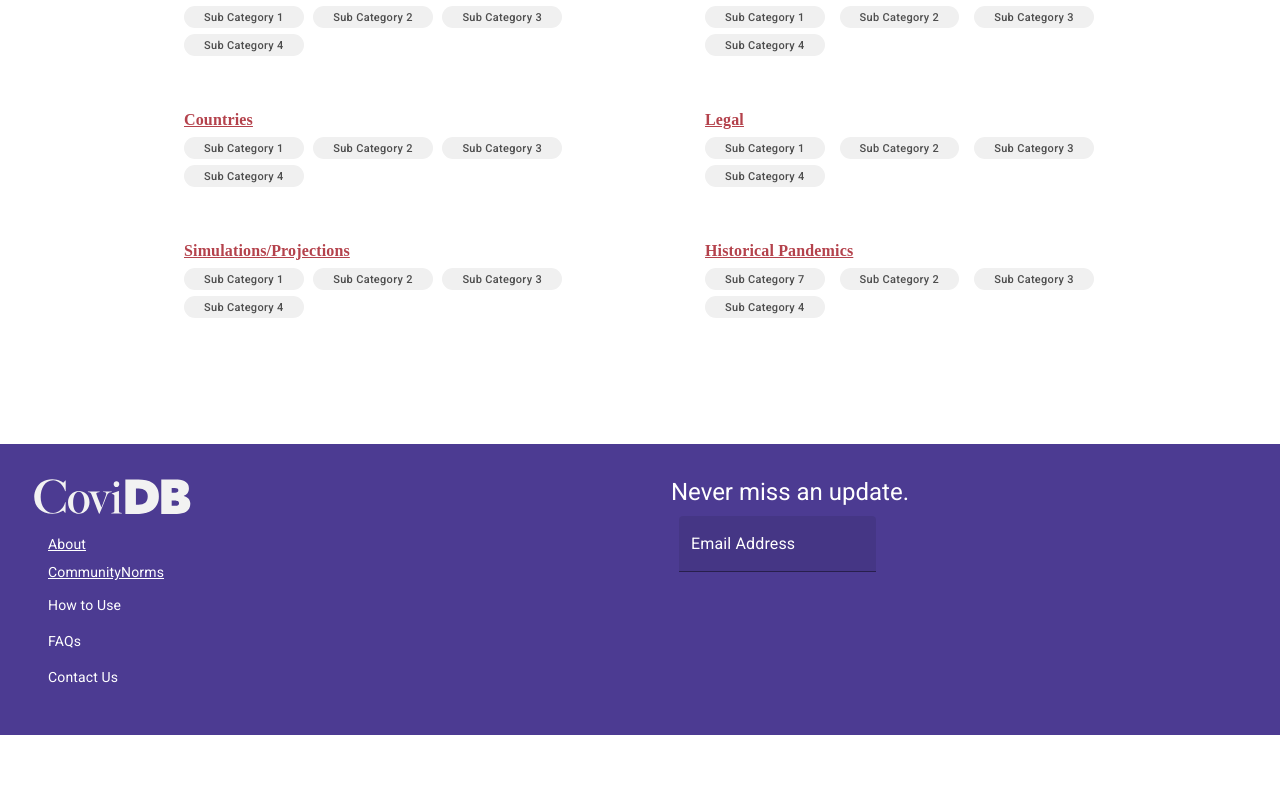
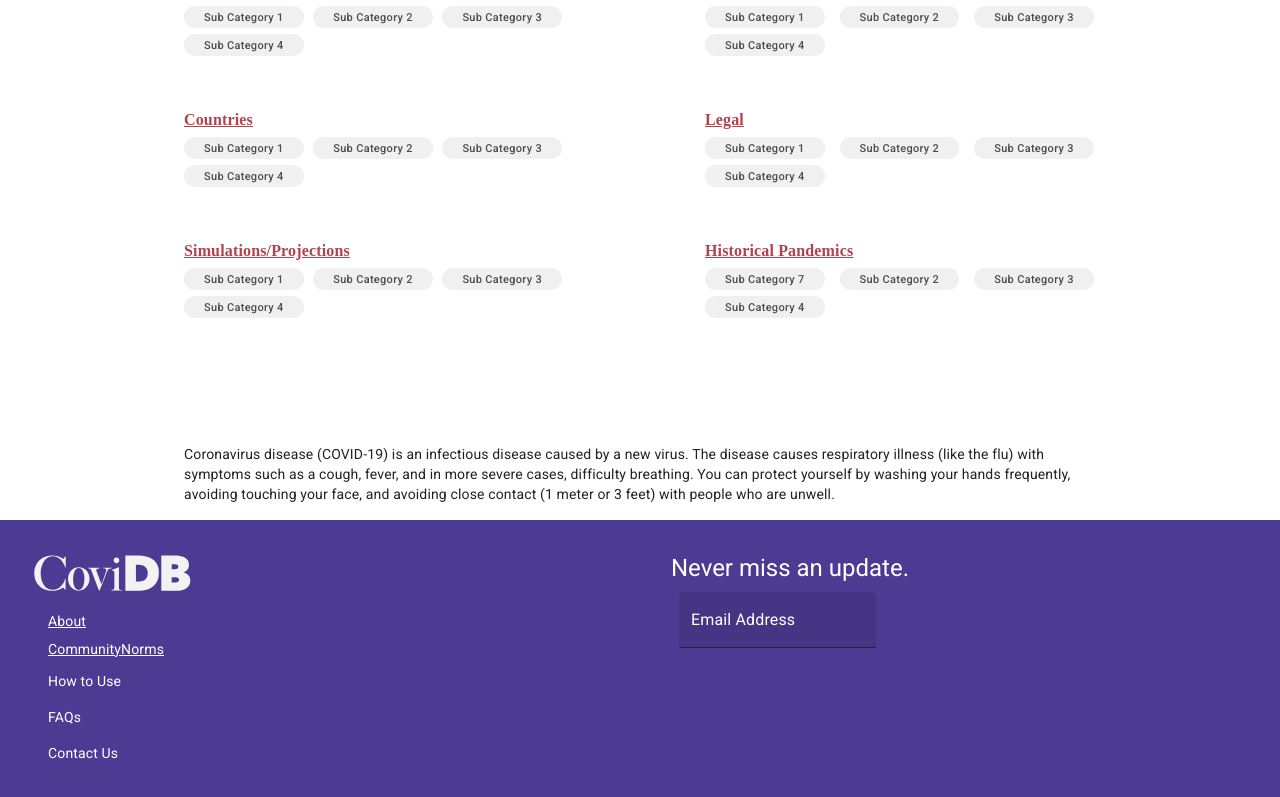
Before and after one commit to kevin20841/covidb-app, a React (Create React App) app: page / in a window 1280 px wide. Shown: the part 954-1751 px from the top of the page. Before the commit the page ends 1689 px from the top, so only its background shows below. Built offline with nearby package versions, Linux system fonts and the light colour scheme.

Commit message:
remove testing

```diff
--- a/src/App.js
+++ b/src/App.js
@@ -21,10 +21,6 @@ function App() {
           <Route exact path="/">
             <Home />
           </Route>
-          <Route path="/testing">
-            <p>testing ayylmao</p>
-            <HelloWorld />
-          </Route>
           <Route path="/about">
             <About />
           </Route>
--- a/src/Home.js
+++ b/src/Home.js
@@ -6,7 +6,7 @@ import { makeStyles } from "@material-ui/core/styles";
 import Container from "@material-ui/core/Container";
 import Box from "@material-ui/core/Box";
 import SectionCards from "./SectionCards";
-import Button from '@material-ui/core/Button';
+import Button from "@material-ui/core/Button";
 import logo_color from "./logo_color.svg";
 
 const useStyles = makeStyles(theme => ({
@@ -34,7 +34,7 @@ const useStyles = makeStyles(theme => ({
   },
   ctaButton: {
     //display: 'none',
-    textTransform: 'none',
+    textTransform: "none",
     backgroundColor: "lightgray",
     padding: theme.spacing(2),
     display: "flex",
@@ -61,14 +61,14 @@ const useStyles = makeStyles(theme => ({
     justifyContent: "center"
   },
   buttonLink: {
-    color: '#000000',
-    textDecoration: 'none',
-  },
+    color: "#000000",
+    textDecoration: "none"
+  }
 }));
 
 export default function Home() {
   const classes = useStyles();
-  document.body.style = 'background: white;';
+  document.body.style = "background: white;";
   return (
     <>
       <div className={classes.heroContent}>
@@ -182,7 +182,8 @@ export default function Home() {
                 elevation={1}
                 className={`${classes.roundedRect} ${classes.ctaButton}`}
               >
-                <a href={"./"}
+                <a
+                  href={"./"}
                   variant="body"
                   align="center"
                   color="textPrimary"
@@ -199,7 +200,8 @@ export default function Home() {
                 elevation={1}
                 className={`${classes.roundedRect} ${classes.ctaButton}`}
               >
-                <a href={"./"}
+                <a
+                  href={"./"}
                   variant="body"
                   align="center"
                   color="textPrimary"
@@ -216,7 +218,8 @@ export default function Home() {
                 elevation={1}
                 className={`${classes.roundedRect} ${classes.ctaButton}`}
               >
-                <a href={"./"}
+                <a
+                  href={"./"}
                   variant="body"
                   align="center"
                   color="textPrimary"
@@ -232,6 +235,16 @@ export default function Home() {
         </Container>
       </div>
       <SectionCards />
+      <Container maxWidth="md">
+        <Typography variant="body" align="left" color="textPrimary" paragraph>
+          Coronavirus disease (COVID-19) is an infectious disease caused by a
+          new virus. The disease causes respiratory illness (like the flu) with
+          symptoms such as a cough, fever, and in more severe cases, difficulty
+          breathing. You can protect yourself by washing your hands frequently,
+          avoiding touching your face, and avoiding close contact (1 meter or 3
+          feet) with people who are unwell.
+        </Typography>
+      </Container>
     </>
   );
 }
```
Lines whose indentation alone changed are shown as unchanged.
